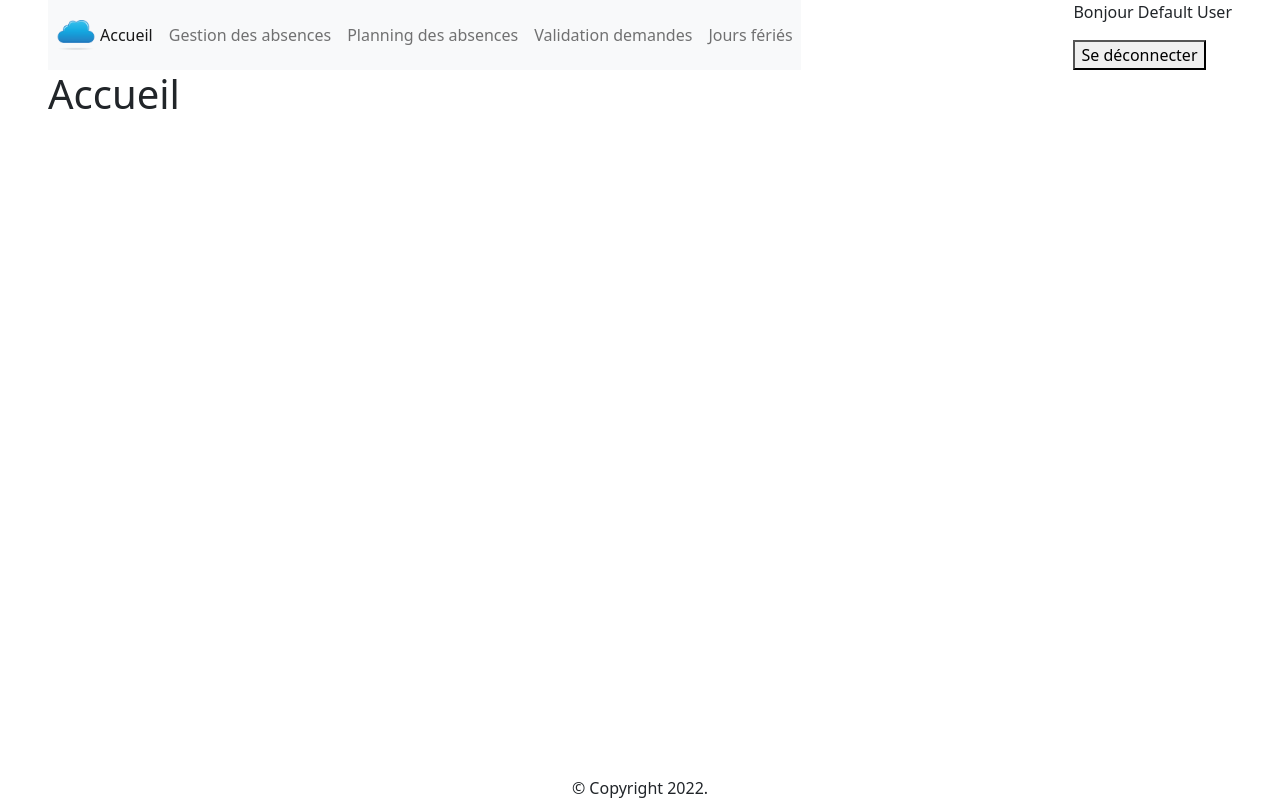
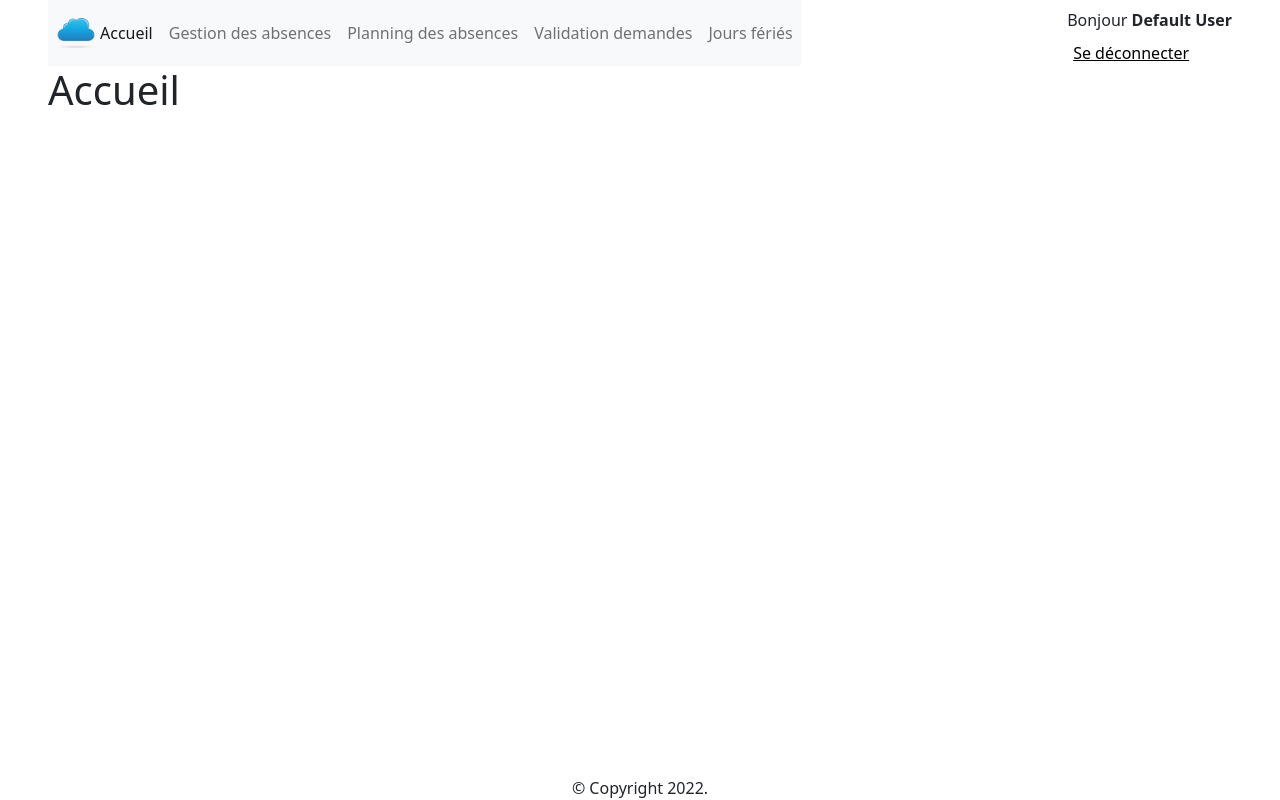
Before and after one commit to Damien-LAITANI/Gestion_absences_React_Node, a React (Create React App) app in the folder app-react/: page / in a window 1280 px wide. Built offline with nearby package versions, Linux system fonts and the light colour scheme; no server answers.

Commit message:
style scss de la deconnexion

```diff
--- /dev/null
+++ b/app-react/src/components/Header/Header.scss
@@ -0,0 +1,20 @@
+.user__info {
+    p {
+        margin: 0.5em 0;
+
+        .user__name {
+            font-weight: bold;
+        }
+    }
+
+    .btn-logout {
+        border: none;
+        background-color: #fff;
+        cursor: pointer;
+        text-decoration: underline;
+    }
+    .btn-logout:hover {
+        opacity: 0.7;
+    }
+
+}
--- a/app-react/src/components/Header/Header.tsx
+++ b/app-react/src/components/Header/Header.tsx
@@ -1,5 +1,6 @@
 import { MouseEventHandler } from 'react';
 import Nav from '../Nav/Nav';
+import './Header.scss';
 
 interface IHeaderProps {
 	user: any;
@@ -11,9 +12,13 @@ const Header = ({ user, isManager, logout }: IHeaderProps) => {
 	return (
 		<header className="d-flex justify-content-between">
 			<Nav user={user} isManager={isManager} />
-			<div>
-				<p>Bonjour {user.firstname}</p>
-				<button onClick={logout}>Se déconnecter</button>
+			<div className="user__info">
+				<p className="text-center">
+					Bonjour <span className="user__name">{user.firstname}</span>
+				</p>
+				<button className="btn-logout" onClick={logout}>
+					Se déconnecter
+				</button>
 			</div>
 		</header>
 	);
```
